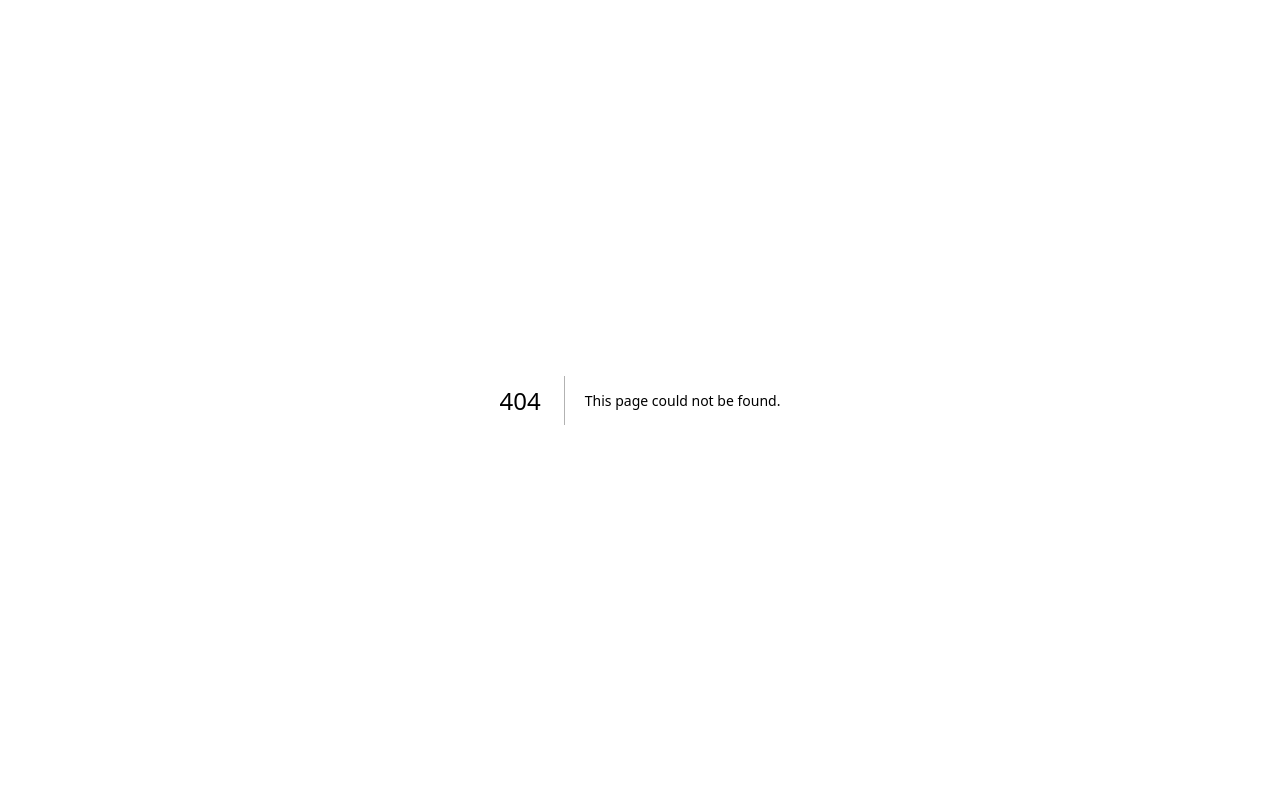
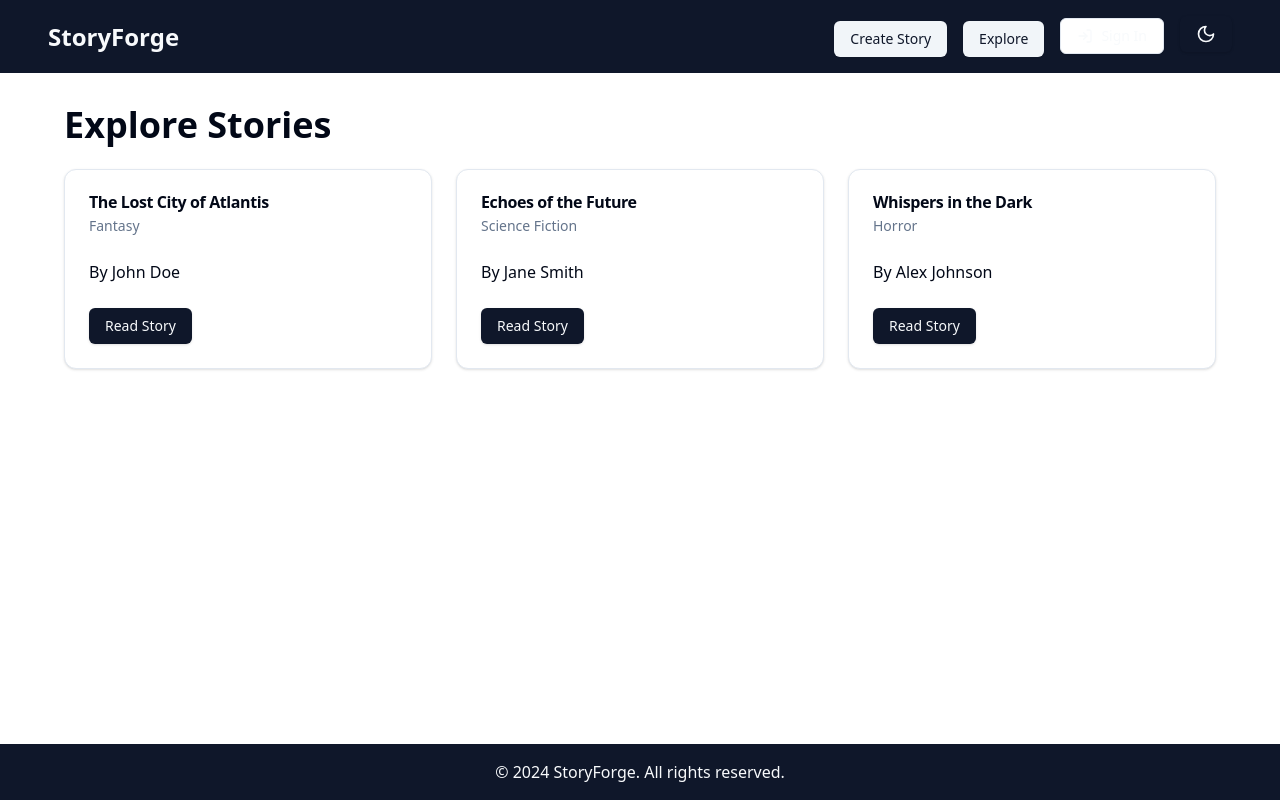
Before and after one commit to BrettMarkland-Sanchez/story-forge, a Next.js app: page /explore in a window 1280 px wide. Before the commit this address had no page. Built offline with nearby package versions, Linux system fonts and the light colour scheme; no server answers.

Commit message:
SOFTGEN MAGIC

```diff
--- a/package.json
+++ b/package.json
@@ -41,6 +41,8 @@
     "@radix-ui/react-toggle-group": "^1.1.0",
     "@radix-ui/react-tooltip": "^1.1.1",
     "@reduxjs/toolkit": "^2.2.6",
+    "@testing-library/jest-dom": "^6.4.6",
+    "@testing-library/react": "^16.0.0",
     "bcrypt": "^5.1.1",
     "chokidar": "^3.6.0",
     "class-variance-authority": "^0.7.0",
@@ -50,10 +52,12 @@
     "embla-carousel-react": "^8.1.5",
     "framer-motion": "^11.2.12",
     "input-otp": "^1.2.4",
+    "jest": "^29.7.0",
     "lucide-react": "^0.263.1",
     "next": "14.2.4",
     "next-auth": "^4.24.7",
     "next-themes": "^0.3.0",
+    "openai": "^4.52.7",
     "react": "^18",
     "react-day-picker": "^8.10.1",
     "react-dnd": "^16.0.1",
--- a/src/components/layout/Navigation.js
+++ b/src/components/layout/Navigation.js
@@ -1,11 +1,13 @@
 import React from 'react';
 import Link from 'next/link';
 import { useTheme } from 'next-themes';
+import { useSession, signIn, signOut } from 'next-auth/react';
 import { Button } from '@/components/ui/button';
-import { Moon, Sun } from 'lucide-react';
+import { Moon, Sun, LogIn, LogOut } from 'lucide-react';
 
 const Navigation = () => {
   const { theme, setTheme } = useTheme();
+  const { data: session } = useSession();
 
   return (
     <nav className="bg-primary text-primary-foreground p-4">
@@ -20,13 +22,23 @@ const Navigation = () => {
           <Link href="/explore">
             <Button variant="secondary">Explore</Button>
           </Link>
-          <Link href="/profile">
-            <Button variant="outline">Profile</Button>
-          </Link>
+          {session ? (
+            <>
+              <Link href="/profile">
+                <Button variant="outline">Profile</Button>
+              </Link>
+              <Button onClick={() => signOut()} variant="outline">
+                <LogOut className="mr-2 h-4 w-4" /> Sign Out
+              </Button>
+            </>
+          ) : (
+            <Button onClick={() => signIn()} variant="outline">
+              <LogIn className="mr-2 h-4 w-4" /> Sign In
+            </Button>
+          )}
           <Button onClick={() => setTheme(theme === 'dark' ? 'light' : 'dark')}>
             {theme === 'dark' ? <Sun size={20} /> : <Moon size={20} />}
           </Button>
-          <Button>Login</Button>
         </div>
       </div>
     </nav>
--- a/src/pages/api/stories/create.js
+++ b/src/pages/api/stories/create.js
@@ -1,4 +1,10 @@
 import { getSession } from 'next-auth/react';
+import { Configuration, OpenAIApi } from 'openai';
+
+const configuration = new Configuration({
+  apiKey: process.env.OPENAI_API_KEY,
+});
+const openai = new OpenAIApi(configuration);
 
 export default async function handler(req, res) {
   const session = await getSession({ req });
@@ -11,10 +17,23 @@ export default async function handler(req, res) {
     try {
       const { genre, setting, customCharacter, customPlotElement } = req.body;
 
-      // TODO: Add logic to generate story using AI and save to database
+      // Generate story prompt
+      const prompt = `Create a short story in the ${genre} genre, set in ${setting}.${customCharacter ? ` Include a character named ${customCharacter}.` : ''}${customPlotElement ? ` The story should involve ${customPlotElement}.` : ''}`;
 
-      res.status(200).json({ message: 'Story created successfully', storyId: 'generated-id' });
+      // Generate story using OpenAI
+      const completion = await openai.createCompletion({
+        model: "text-davinci-002",
+        prompt: prompt,
+        max_tokens: 500,
+      });
+
+      const generatedStory = completion.data.choices[0].text.trim();
+
+      // TODO: Save the story to the database
+
+      res.status(200).json({ message: 'Story created successfully', story: generatedStory });
     } catch (error) {
+      console.error('Error creating story:', error);
       res.status(500).json({ error: 'Error creating story' });
     }
   } else {
--- a/src/pages/create.js
+++ b/src/pages/create.js
@@ -9,6 +9,7 @@ import { Label } from "@/components/ui/label";
 import { useForm } from 'react-hook-form';
 import { zodResolver } from '@hookform/resolvers/zod';
 import * as z from 'zod';
+import { useToast } from "@/components/ui/use-toast";
 
 const genres = [
   "Fantasy", "Science Fiction", "Mystery", "Romance", "Thriller", "Horror",
@@ -29,14 +30,43 @@ const storySchema = z.object({
 
 export default function CreateStory() {
   const dispatch = useDispatch();
+  const { toast } = useToast();
+  const [isLoading, setIsLoading] = useState(false);
   const { register, handleSubmit, formState: { errors } } = useForm({
     resolver: zodResolver(storySchema)
   });
 
-  const onSubmit = (data) => {
-    console.log('Creating story with data:', data);
-    dispatch(setCurrentStory(data));
-    // TODO: Send data to API
+  const onSubmit = async (data) => {
+    setIsLoading(true);
+    try {
+      const response = await fetch('/api/stories/create', {
+        method: 'POST',
+        headers: {
+          'Content-Type': 'application/json',
+        },
+        body: JSON.stringify(data),
+      });
+
+      if (!response.ok) {
+        throw new Error('Failed to create story');
+      }
+
+      const result = await response.json();
+      dispatch(setCurrentStory({ ...data, generatedStory: result.story }));
+      toast({
+        title: "Story created!",
+        description: "Your story has been generated successfully.",
+      });
+    } catch (error) {
+      console.error('Error creating story:', error);
+      toast({
+        title: "Error",
+        description: "Failed to create story. Please try again.",
+        variant: "destructive",
+      });
+    } finally {
+      setIsLoading(false);
+    }
   };
 
   return (
@@ -88,8 +118,8 @@ export default function CreateStory() {
               {...register('customPlotElement')}
             />
           </div>
-          <Button type="submit">
-            Create Story
+          <Button type="submit" disabled={isLoading}>
+            {isLoading ? 'Creating Story...' : 'Create Story'}
           </Button>
         </form>
       </div>
--- /dev/null
+++ b/src/pages/explore.js
@@ -0,0 +1,37 @@
+import React from 'react';
+import Layout from '@/components/layout/Layout';
+import { Card, CardContent, CardDescription, CardFooter, CardHeader, CardTitle } from "@/components/ui/card";
+import { Button } from "@/components/ui/button";
+
+// Dummy data for stories
+const dummyStories = [
+  { id: 1, title: "The Lost City of Atlantis", genre: "Fantasy", author: "John Doe" },
+  { id: 2, title: "Echoes of the Future", genre: "Science Fiction", author: "Jane Smith" },
+  { id: 3, title: "Whispers in the Dark", genre: "Horror", author: "Alex Johnson" },
+];
+
+export default function Explore() {
+  return (
+    <Layout>
+      <div className="max-w-6xl mx-auto">
+        <h1 className="text-4xl font-bold mb-6">Explore Stories</h1>
+        <div className="grid grid-cols-1 md:grid-cols-2 lg:grid-cols-3 gap-6">
+          {dummyStories.map((story) => (
+            <Card key={story.id}>
+              <CardHeader>
+                <CardTitle>{story.title}</CardTitle>
+                <CardDescription>{story.genre}</CardDescription>
+              </CardHeader>
+              <CardContent>
+                <p>By {story.author}</p>
+              </CardContent>
+              <CardFooter>
+                <Button>Read Story</Button>
+              </CardFooter>
+            </Card>
+          ))}
+        </div>
+      </div>
+    </Layout>
+  );
+}
--- /dev/null
+++ b/src/pages/profile.js
@@ -0,0 +1,36 @@
+import React from 'react';
+import { useSession } from 'next-auth/react';
+import Layout from '@/components/layout/Layout';
+import { Button } from "@/components/ui/button";
+
+export default function Profile() {
+  const { data: session } = useSession();
+
+  if (!session) {
+    return (
+      <Layout>
+        <div className="flex flex-col items-center justify-center min-h-[calc(100vh-200px)]">
+          <h1 className="text-4xl font-bold mb-6">Access Denied</h1>
+          <p className="text-xl mb-4">Please sign in to view your profile.</p>
+          <Button>Sign In</Button>
+        </div>
+      </Layout>
+    );
+  }
+
+  return (
+    <Layout>
+      <div className="max-w-4xl mx-auto">
+        <h1 className="text-4xl font-bold mb-6">Your Profile</h1>
+        <div className="bg-card p-6 rounded-lg shadow-lg">
+          <p className="text-xl mb-4">Welcome, {session.user.name || 'User'}!</p>
+          <p className="mb-2">Email: {session.user.email}</p>
+          {/* Add more user details and preferences here */}
+        </div>
+        <h2 className="text-2xl font-bold mt-8 mb-4">Your Stories</h2>
+        {/* Add a list or grid of user's stories here */}
+        <p>You haven't created any stories yet.</p>
+      </div>
+    </Layout>
+  );
+}
```
Also changed, not shown: 2 other files (tests, documents, lock files or other folders).
